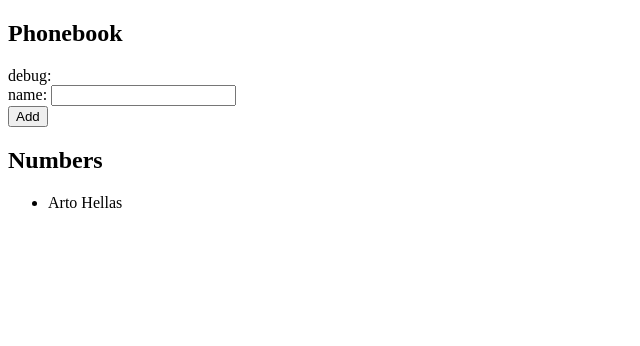
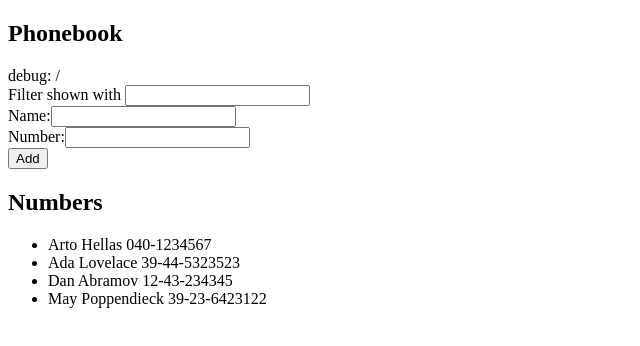
Before and after one commit to Sephydev/full-stack-open-part2, a React (Vite) app in the folder phonebook/: page / in a window 1280 px wide. Shown: the top 346 px of the page, without its empty margins (0-640 px from the left). Built offline with nearby package versions, Linux system fonts and the light colour scheme.

Commit message:
Add input for number

```diff
--- a/phonebook/src/App.jsx
+++ b/phonebook/src/App.jsx
@@ -2,34 +2,55 @@ import { useState } from 'react'
 
 const App = () => {
   const [persons, setPersons] = useState([
-    { name: 'Arto Hellas' }
+    { name: 'Arto Hellas', number: '040-1234567', id: 1 },
+    { name: 'Ada Lovelace', number: '39-44-5323523', id: 2 },
+    { name: 'Dan Abramov', number: '12-43-234345', id: 3 },
+    { name: 'May Poppendieck', number: '39-23-6423122', id: 4 }
   ])
 
   const [newName, setNewName] = useState('')
+  const [newNumber, setNewNumber] = useState('')
 
   const handleNewName = (event) => {
     setNewName(event.target.value)
   }
 
+  const handleNewNumber = (event) => {
+    setNewNumber(event.target.value)
+  }
+
   const handleSubmit = (event) => {
     event.preventDefault()
-    const newPerson = { name: newName }
+
+    const newPerson = {
+      name: newName,
+      number: newNumber,
+      id: persons.length + 1
+    }
+
     if (persons.findIndex((person) => person.name === newPerson.name) !== -1) {
-      console.log(newPerson.name)
       alert(`${newPerson.name} is already added to the phonebook.`)
     } else {
       setPersons(persons.concat(newPerson))
     }
+
     setNewName('')
+    setNewNumber('')
   }
 
   return (
     <div>
       <h2>Phonebook</h2>
-      <div>debug: {newName}</div>
+      <div>debug: {newName} / {newNumber}</div>
+      <label htmlFor='search'>Filter shown with </label>
+      <input id='search' />
       <form onSubmit={handleSubmit}>
         <div>
-          name: <input value={newName} onChange={handleNewName} />
+          <label htmlFor='name'>Name:</label>
+          <input id='name' value={newName} onChange={handleNewName} />
+          <br />
+          <label htmlFor='name'>Number:</label>
+          <input id='name' value={newNumber} onChange={handleNewNumber} />
         </div>
         <div>
           <button type="submit">Add</button>
@@ -38,7 +59,10 @@ const App = () => {
       <h2>Numbers</h2>
       <ul>
         {
-          persons.map((person) => <li key={person.name}>{person.name}</li>)
+          persons.map((person) =>
+            <li key={person.id}>
+              {person.name} {person.number}
+            </li>)
         }
       </ul>
     </div>
```
